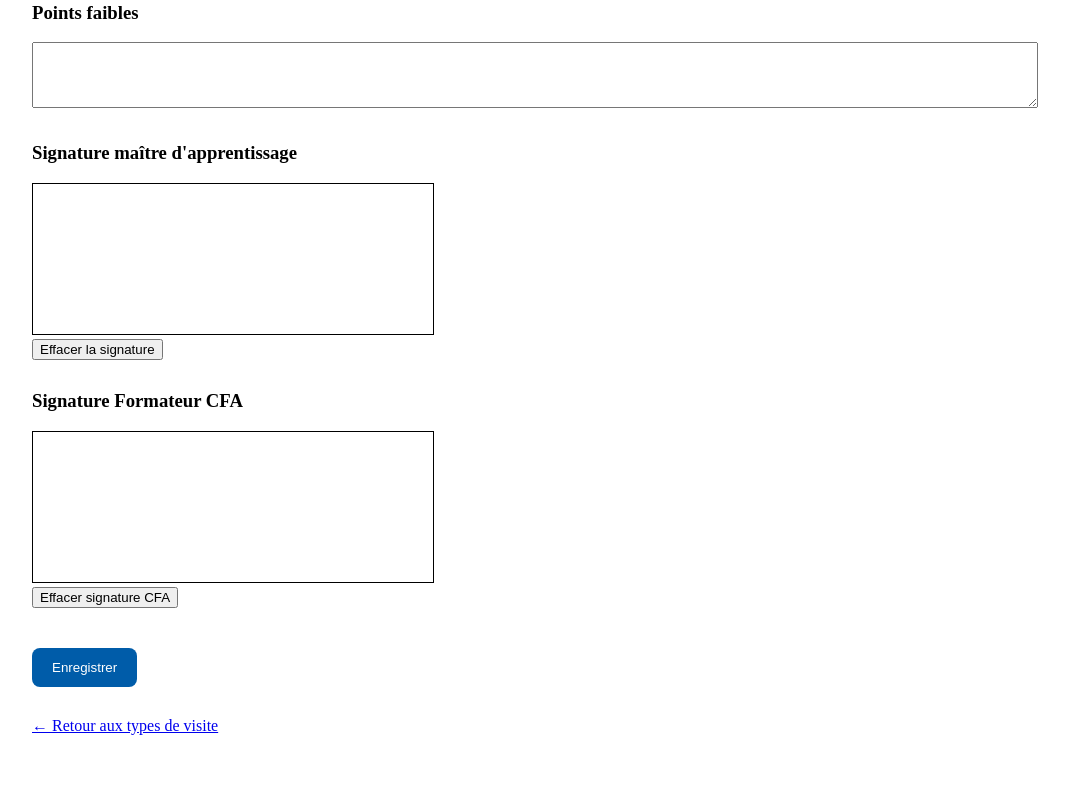
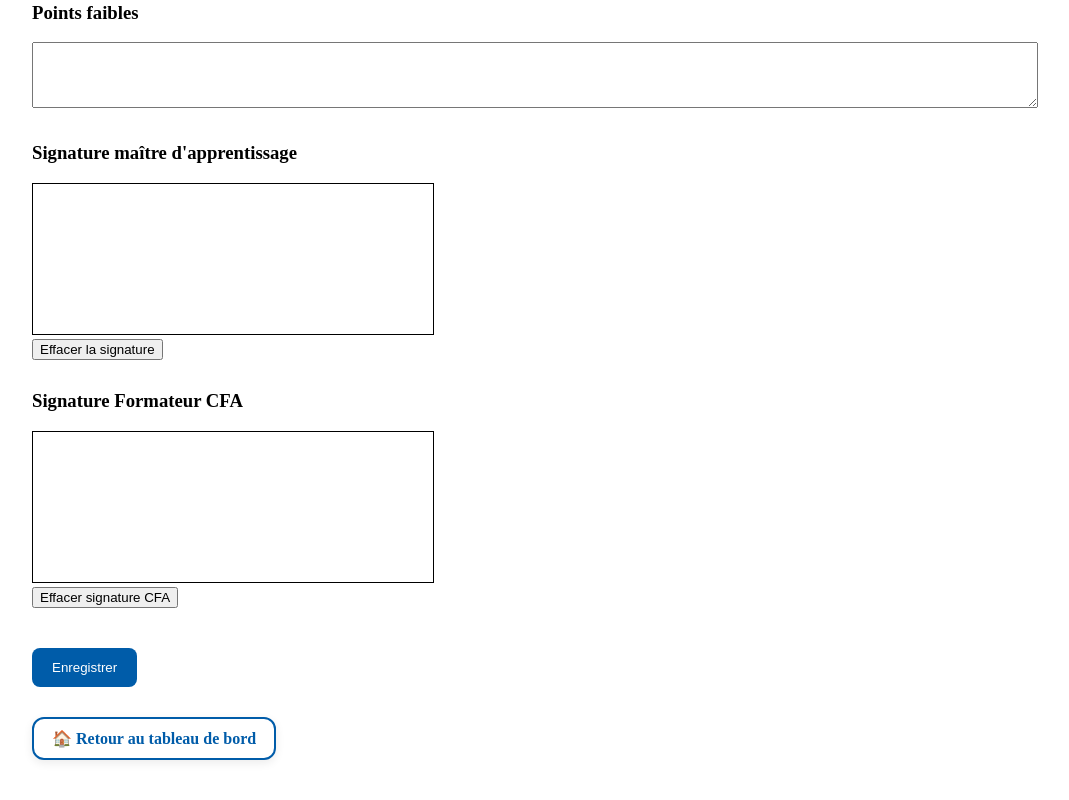
Before and after one commit to fabsalel-design/suivi-visites-mfr, a Next.js app: page /apprentis/1/visites/intermediaire in a window 1280 px wide. Shown: the part 900-1700 px from the top of the page, without its empty margins (108-1177 px from the left). Built offline with nearby package versions, Linux system fonts and the light colour scheme; no server answers; the database is empty.

Commit message:
Update page.tsx

```diff
--- a/app/apprentis/[id]/visites/intermediaire/page.tsx
+++ b/app/apprentis/[id]/visites/intermediaire/page.tsx
@@ -782,9 +782,25 @@ const canvas =
         }}
       >
         <Link
-          href={`/apprentis/${id}/visites/nouvelle`}
+          href={`/formateur/${apprenti?.formateur}`}
+
+ style={{
+    display: "inline-flex",
+    alignItems: "center",
+    gap: "8px",
+    backgroundColor: "white",
+    color: "#005CA9",
+    padding: "10px 18px",
+    borderRadius: "12px",
+    textDecoration: "none",
+    fontWeight: "bold",
+    border: "2px solid #005CA9",
+    boxShadow:
+      "0 3px 10px rgba(0,0,0,0.08)",
+  }}
+
         >
-          ← Retour aux types de visite
+          🏠 Retour au tableau de bord
         </Link>
       </p>
     </main>
```
